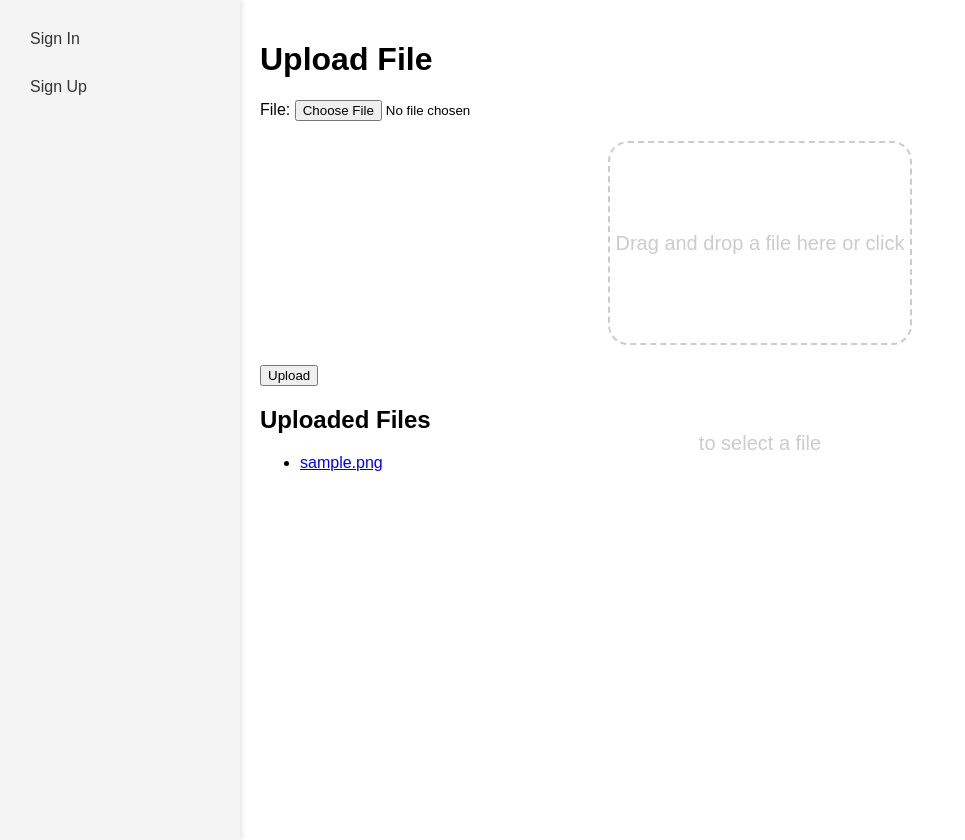
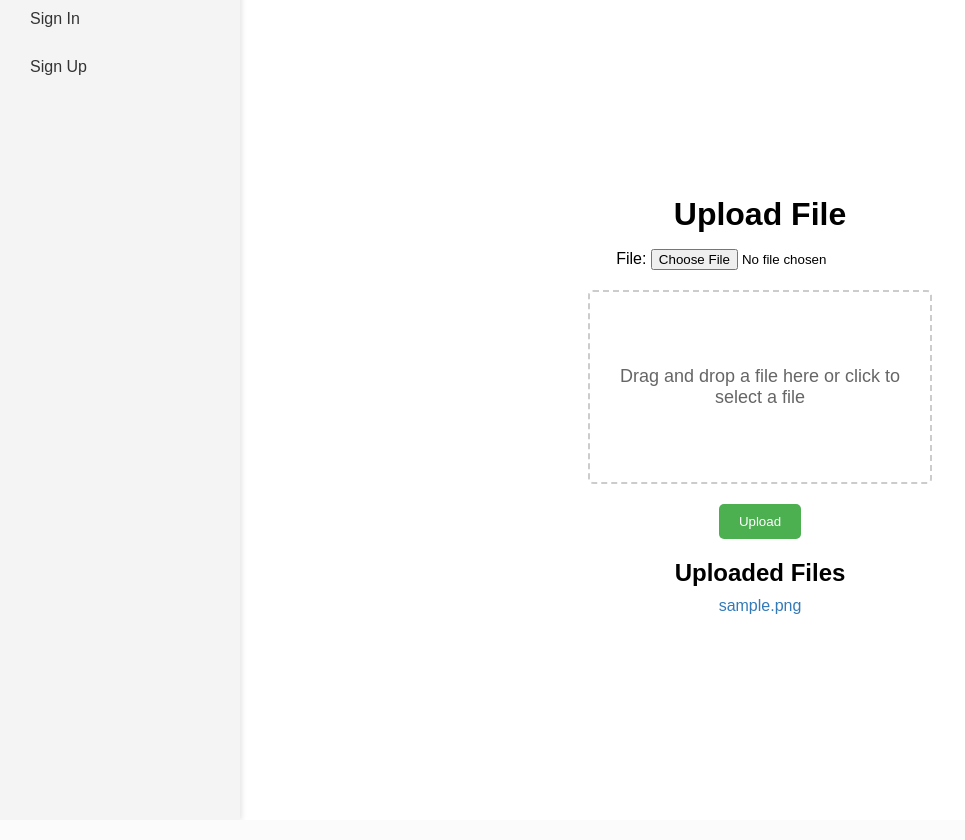
Before and after one commit to LuisBBandeira/pw-2425-projeto1, a Django app: template DlManagement/filemanagement/templates/upload.html in a window 1280 px wide. Shown: the whole page, without its empty margins (0-965 px from the left). After the commit the page ends 817 px from the top, so only its background shows below. Run offline with Django 5.2, Linux system fonts and the light colour scheme; the template is opened without the code that fills it: values that come from a table or form of the project are taken from there, others are empty; tables that the repository leaves empty hold one stand-in row (values such as "Sample post").

Commit message:
update_css

```diff
--- a/DlManagement/DlManagement/settings.py
+++ b/DlManagement/DlManagement/settings.py
@@ -49,6 +49,7 @@ MIDDLEWARE = [
     "django.contrib.auth.middleware.AuthenticationMiddleware",
     "django.contrib.messages.middleware.MessageMiddleware",
     "django.middleware.clickjacking.XFrameOptionsMiddleware",
+    'usermanagement.middleware.StaffMiddleware',
 ]
 
 ROOT_URLCONF = "DlManagement.urls"
--- a/DlManagement/DlManagement/urls.py
+++ b/DlManagement/DlManagement/urls.py
@@ -19,7 +19,7 @@ from django.contrib import admin
 from django.urls import path ,include
 
 urlpatterns = [
-    path("admin/", admin.site.urls),
+    path("admin/", admin.site.urls , name= 'admin'),
     path('' ,include("usermanagement.urls")),
     path('' ,include("filemanagement.urls")),
 ]
--- a/DlManagement/filemanagement/static/css/upload.css
+++ b/DlManagement/filemanagement/static/css/upload.css
@@ -1,15 +1,93 @@
+body {
+    display: flex;
+    justify-content: center;
+    align-items: center;
+    height: 100vh;
+    margin: 0;
+}
+
+.content {
+    text-align: center;
+}
+
+.drag-and-drop {
+    margin: 20px auto;
+}
+
+h1, h2 {
+    margin-bottom: 10px;
+}
+
+ul {
+    list-style: none;
+    padding: 0;
+    margin: 0;
+}
+
+li {
+    margin-bottom: 10px;
+}
+
+a {
+    text-decoration: none;
+    color: #337ab7;
+}
+
+a:hover {
+    color: #23527c;
+}
+
 .drag-and-drop {
     border: 2px dashed #ccc;
-    border-radius: 20px;
+    border-radius: 5px;
+    padding: 20px;
     width: 300px;
-    height: 200px;
-    line-height: 200px;
-    text-align: center;
-    font-size: 20px;
-    color: #ccc;
-    margin: 20px auto;
+    height: 150px;
+    display: flex;
+    justify-content: center;
+    align-items: center;
+    font-size: 18px;
+    color: #666;
+    cursor: pointer;
 }
+
 .drag-and-drop.dragover {
-    border-color: #333;
-    color: #333;
+    border-color: #aaa;
+    background-color: #f0f0f0;
 }
+
+#file-input {
+    display: none;
+}
+
+button[type="submit"] {
+    background-color: #4CAF50;
+    color: #fff;
+    padding: 10px 20px;
+    border: none;
+    border-radius: 5px;
+    cursor: pointer;
+}
+
+button[type="submit"]:hover {
+    background-color: #3e8e41;
+}
+
+ul {
+    list-style: none;
+    padding: 0;
+    margin: 0;
+}
+
+ul li {
+    margin-bottom: 10px;
+}
+
+ul li a {
+    text-decoration: none;
+    color: #337ab7;
+}
+
+ul li a:hover {
+    color: #23527c;
+}
--- a/DlManagement/filemanagement/templates/create_folder.html
+++ b/DlManagement/filemanagement/templates/create_folder.html
@@ -1,4 +1,8 @@
 {% extends 'base.html' %}
+{% block head %}
+{% load static %}
+<link rel="stylesheet" type="text/css" href="{% static '/css/create_folder.css' %}">
+{% endblock %}
 {% block content %}
 <h1>Create new folder{% if parent_folder %} in {{ parent_folder.name }}{% endif %}</h1>
 <form method="post">
--- a/DlManagement/filemanagement/views.py
+++ b/DlManagement/filemanagement/views.py
@@ -4,10 +4,8 @@ from django.contrib.auth.decorators import login_required
 from django.utils.decorators import method_decorator
 from .models import UploadedFile , Folder
 from .forms import UploadFileForm , FolderForm
-from usermanagement.decorators import staff_redirect
 
 @login_required
-@staff_redirect
 def upload_file(request):
     if request.method == 'POST':
         form = UploadFileForm(request.POST, request.FILES)
@@ -23,7 +21,6 @@ def upload_file(request):
     return render(request, 'upload.html', {'form': form, 'files': files})
 
 @login_required
-@staff_redirect
 def download_file(request, file_id):
     uploaded_file = get_object_or_404(UploadedFile, id=file_id, user=request.user)
     response = HttpResponse(uploaded_file.file, content_type='application/octet-stream')
@@ -31,7 +28,6 @@ def download_file(request, file_id):
     return response
 
 @login_required
-@staff_redirect
 def folder_list(request, parent_id=0):
     if parent_id != 0:
         parent_folder = get_object_or_404(Folder, id=parent_id, owner=request.user)
@@ -43,7 +39,6 @@ def folder_list(request, parent_id=0):
     return render(request, 'folder_list.html', {'folders': folders, 'parent_folder': parent_folder})
 
 @login_required
-@staff_redirect
 def create_folder(request, parent_id=0):
     if parent_id != 0:
         parent_folder = get_object_or_404(Folder, id=parent_id, owner=request.user)
@@ -64,7 +59,6 @@ def create_folder(request, parent_id=0):
     return render(request, 'create_folder.html', {'form': form, 'parent_folder': parent_folder})
 
 @login_required
-@staff_redirect
 def delete_folder(request, folder_id):
     folder = get_object_or_404(Folder, id=folder_id, owner=request.user)
     parent_id = folder.parent.id if folder.parent else 0
--- /dev/null
+++ b/DlManagement/usermanagement/middleware.py
@@ -0,0 +1,16 @@
+from django.http import HttpResponseRedirect
+from django.urls import reverse
+
+class StaffMiddleware:
+    def __init__(self, get_response):
+        self.get_response = get_response
+
+    def __call__(self, request):
+        response = self.get_response(request)
+        return response
+
+    def process_view(self, request, view_func, view_args, view_kwargs):
+        if request.user.is_authenticated and request.user.is_staff:
+            if request.resolver_match.namespace!= 'admin':
+                return HttpResponseRedirect(reverse('admin:index'))
+        return None
--- a/DlManagement/usermanagement/static/css/base.css
+++ b/DlManagement/usermanagement/static/css/base.css
@@ -23,4 +23,5 @@ body {
 .content {
     padding: 20px;
     flex: 1;
+    overflow-y: auto;
 }
--- a/DlManagement/usermanagement/templates/base.html
+++ b/DlManagement/usermanagement/templates/base.html
@@ -13,16 +13,11 @@
 <body>
     <div class="sidebar">
         {% if user.is_authenticated %}
-            {% if user.is_staff %}
-                <a href="{% url 'admin:index' %}">Admin</a>
-                <a href="{% url 'sign_out' %}">Log Out</a>
-            {% else %}
-                <a href="{% url 'home' %}">Home</a>
-                <a href="{% url 'create_folder' %}">Create Folder</a>
-                <a href="{% url 'folder_list' %}">Folders</a>
-                <a href="{% url 'upload_file' %}">Upload File</a>
-                <a href="{% url 'sign_out' %}">Log Out</a>
-            {% endif %}
+            <a href="{% url 'home' %}">Home</a>
+            <a href="{% url 'create_folder' %}">Create Folder</a>
+            <a href="{% url 'folder_list' %}">Folders</a>
+            <a href="{% url 'upload_file' %}">Upload File</a>
+            <a href="{% url 'sign_out' %}">Log Out</a>
         {% else %}
             <a href="{% url 'sign_in' %}">Sign In</a>
             <a href="{% url 'sign_up' %}">Sign Up</a>
@@ -32,5 +27,7 @@
         {% block content %}
         {% endblock %}
     </div>
+    {% block script %}
+    {% endblock %}
 </body>
 </html>
--- a/DlManagement/usermanagement/views.py
+++ b/DlManagement/usermanagement/views.py
@@ -7,7 +7,6 @@ from .forms import RegisterForm
 from django.contrib.auth.decorators import login_required
 from django.utils.decorators import method_decorator
 from django.urls import reverse
-from .decorators import staff_redirect
 
 
 @method_decorator(login_required, name='dispatch')
@@ -19,7 +18,7 @@ class LogOut():
         logout(request)
         return redirect('sign_in')
 
-@staff_redirect
+
 class SignIn():
     def sign_in(request):
         if request.method == 'POST':
@@ -34,7 +33,7 @@ class SignIn():
             form = LoginForm()
         return render(request, 'sign_in.html', {'form': form})
 
-@staff_redirect
+
 class SignUp():
     def sign_up(request):
         if request.method == 'POST':
```
Also changed, not shown: DlManagement/filemanagement/static/css/create_folder.css (added, +55 -0 lines), DlManagement/filemanagement/static/js/upload.js (added, +35 -0 lines), DlManagement/filemanagement/static/script.js (deleted, +0 -35 lines), DlManagement/filemanagement/templates/upload.html (+3 -38 lines), DlManagement/usermanagement/decorators.py (deleted, +0 -11 lines), DlManagement/db.sqlite3.
